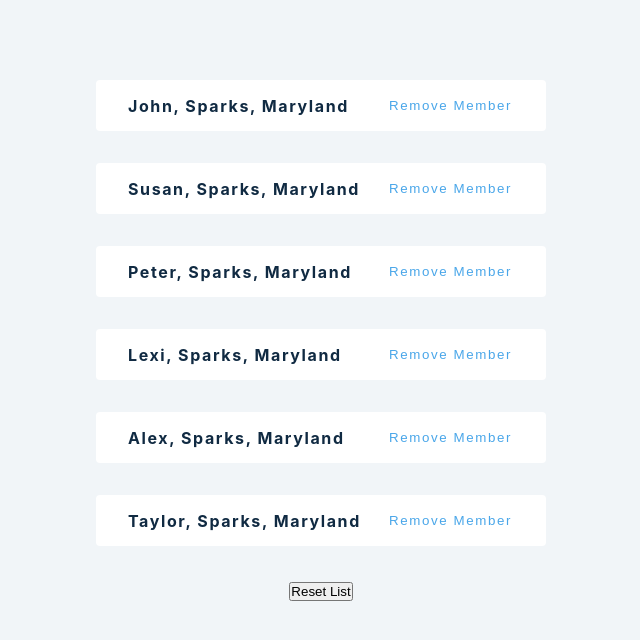
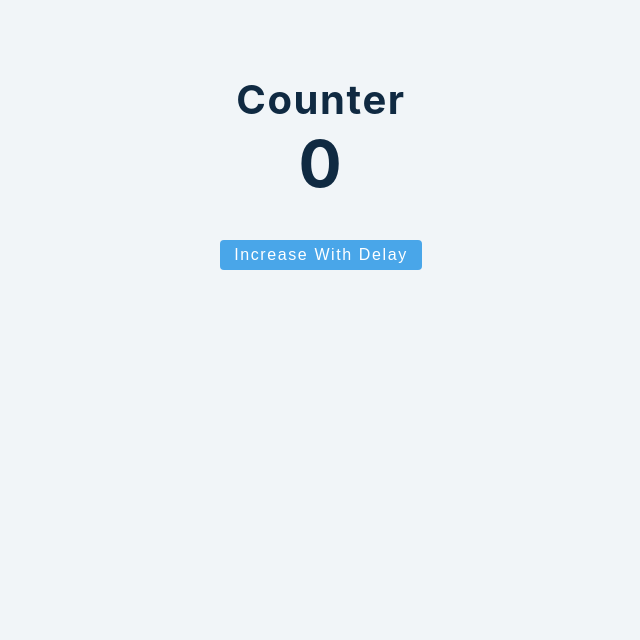
Before and after one commit to utkaln/learn-react-2021, a React (Create React App) app in the folder hello-world-utkal/: page / in a window 1280 px wide. Shown: the top 640 px of the page, without its empty margins (319-959 px from the left). Built offline with nearby package versions, Linux system fonts and the light colour scheme.

Commit message:
added useState

```diff
--- a/hello-world-utkal/src/App.js
+++ b/hello-world-utkal/src/App.js
@@ -1,9 +1,8 @@
-
-import Setup from './useStateArrayEx';
+import Setup from "./useStateCounter";
 function App() {
   return (
     <div className="container">
-      <Setup/>
+      <Setup />
     </div>
   );
 }
--- a/hello-world-utkal/src/errorExample.js
+++ b/hello-world-utkal/src/errorExample.js
@@ -1,7 +1,5 @@
 const ErrorExample = () => {
-  return (
-    <h2>useState Error Example</h2>
-  );
+  return <h2>useState Error Example</h2>;
 };
 
 export default ErrorExample;
--- /dev/null
+++ b/hello-world-utkal/src/useStateCounter.js
@@ -0,0 +1,25 @@
+import React, { useState } from "react";
+
+const UseStateCounter = () => {
+  const [counterValue, setCounterValue] = useState(0);
+
+  const increaseCounter = () => {
+    setTimeout(() => {
+      setCounterValue((currState) => {
+        return currState + 1;
+      });
+    }, 2000);
+  };
+
+  return (
+    <>
+      <h2>Counter</h2>
+      <h1>{counterValue}</h1>
+      <button className="btn" onClick={() => increaseCounter()}>
+        Increase with Delay
+      </button>
+    </>
+  );
+};
+
+export default UseStateCounter;
```
Also changed, not shown: hello-world-utkal/src/memberObjData.js (added, +7 -0 lines), hello-world-utkal/src/useStateObj.js (added, +26 -0 lines).
